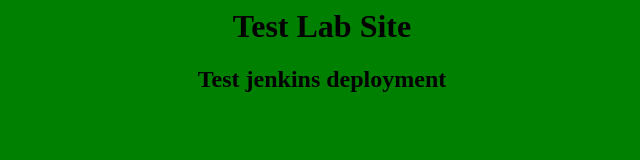
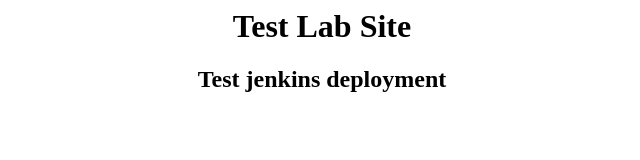
Before and after one commit to charger251/jenkins, a plain HTML site: page index.html in a window 1280 px wide. Shown: the whole page, without its empty margins (318-958 px from the left). Drawn offline with Linux system fonts and the light colour scheme.

Commit message:
Update index.html

```diff
--- a/index.html
+++ b/index.html
@@ -6,7 +6,7 @@
   h2 {text-align: center;}
   </style>
 </head>
-<body style="background-color:Green">
+<body style="background-color:White">
 	<h1>Test Lab Site</h1>
 	<h2>Test jenkins deployment</h2>
 </body>
```
